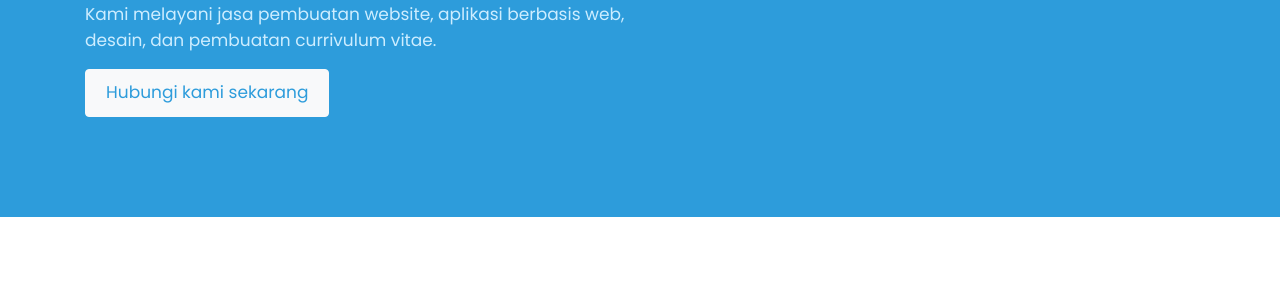
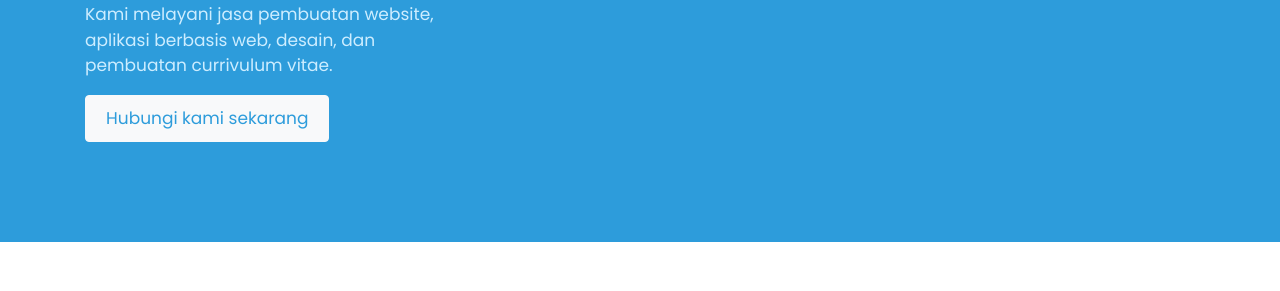
Before and after one commit to karsakita/karsakita, a website: page index.html in a window 1280 px wide. Shown: the part 230-521 px from the top of the page. Drawn offline with nearby package versions, Linux system fonts and the light colour scheme.

Commit message:
update col

```diff
--- a/index.html
+++ b/index.html
@@ -35,12 +35,12 @@
     <section class="hero bg-primary">
         <div class="container">
             <div class="row">
-                <div class="col">
+                <div class="col-md-4 col-sm-6 col-xs-12">
                     <h2>Butuh Bantuan?</h2>
                     <p>Kami melayani jasa pembuatan website, aplikasi berbasis web, desain, dan pembuatan currivulum vitae.</p>
                     <button class="btn btn-light">Hubungi kami sekarang</button>
                 </div>
-                <div class="col">
+                <div class="col-md-4 col-sm-6 col-xs-12">
 
                 </div>
             </div>
```
